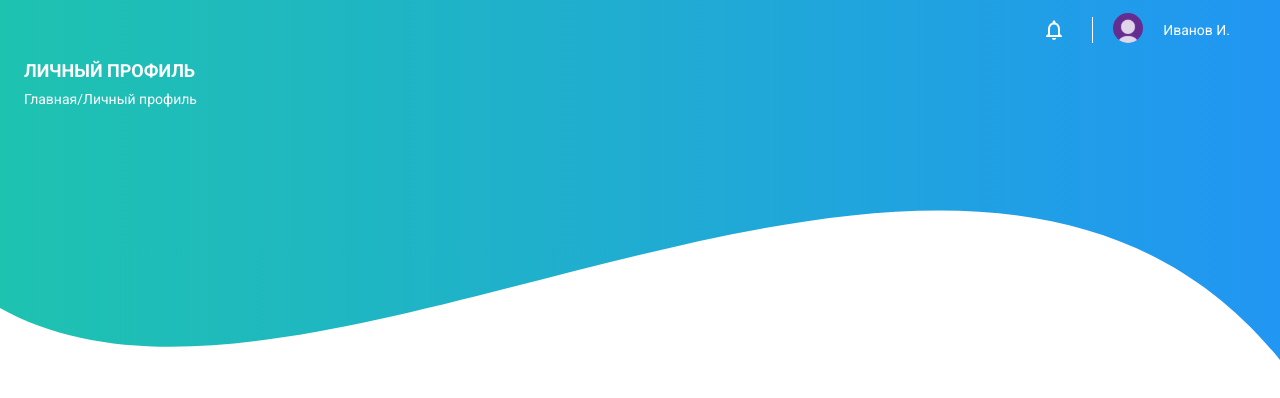
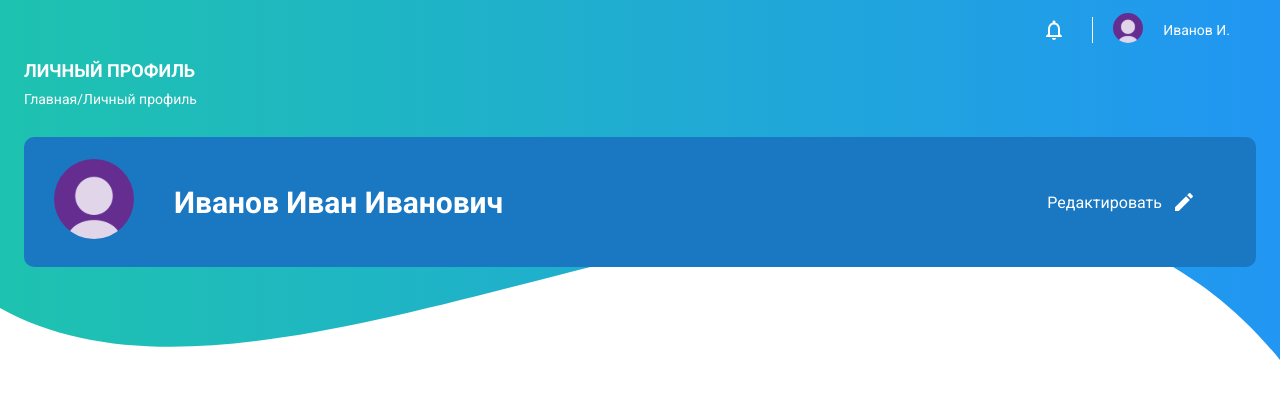
Before and after one commit to Yaniddze/NextJSApplication, a Next.js app: page / in a window 1280 px wide. Shown: the top 398 px of the page. Built offline with nearby package versions, Linux system fonts and the light colour scheme.

Commit message:
:sparkles: Create user holder

```diff
--- /dev/null
+++ b/components/UserHolder.tsx
@@ -0,0 +1,104 @@
+import { FC, useState, MouseEvent } from 'react';
+import styled from 'styled-components';
+
+import CreateIcon from '@material-ui/icons/Create';
+import CloseIcon from '@material-ui/icons/Close';
+
+import { AccountIcon } from './AccountIcon';
+
+const Wrapper = styled.div`
+  border-radius: 10px;
+  height: 130px;
+  background: #1A78C2;
+  display: flex;
+  align-items: center;
+  justify-content: space-between;
+
+  color: white;
+
+  & > div:first-child, & > div:last-child {
+    display: flex;
+    align-items: center;
+  }
+`;
+
+const LeftWrapper = styled.div`
+  margin-left: 30px;
+
+  font-size: 30px;
+  font-weight: 600;
+
+  & > div:last-child {
+    margin-left: 40px;
+  }
+`;
+
+const RightWrapper = styled.div`
+  margin-right: 60px;
+
+  &:hover {
+    cursor: pointer;
+  }
+
+  & > div:first-child {
+    margin-right: 10px;
+  }
+`;
+
+type PropTypes = {
+  children?: never;
+  username: string;
+  onEditChange: (editing: boolean) => void;
+}
+
+export const UserHolder: FC<PropTypes> = (
+  { username, onEditChange }: PropTypes,
+) => {
+  const [editing, setEditing] = useState(false);
+
+  const handleClick = (event: MouseEvent) => {
+    event.preventDefault();
+
+    setEditing((old) => {
+      onEditChange(!old);
+
+      return !old;
+    });
+  };
+
+  const editButton = !editing && (
+    <>
+      <div>
+        Редактировать
+      </div>
+      <CreateIcon />
+    </>
+  );
+
+  const closeButton = editing && (
+    <>
+      <div>
+        Закрыть
+      </div>
+      <CloseIcon />
+    </>
+  );
+
+  return (
+    <Wrapper>
+
+      <LeftWrapper>
+        <AccountIcon width={80} height={80} />
+        <div>
+          { username }
+        </div>
+      </LeftWrapper>
+
+      <RightWrapper onClick={handleClick}>
+        {editButton}
+        {closeButton}
+      </RightWrapper>
+
+    </Wrapper>
+  );
+};
--- a/pages/index.tsx
+++ b/pages/index.tsx
@@ -1,5 +1,6 @@
 // Core
-import { ReactElement } from 'react';
+import { ReactElement, useState } from 'react';
+import styled from 'styled-components';
 
 // Material Components
 import Container from '@material-ui/core/Container';
@@ -7,14 +8,25 @@ import Container from '@material-ui/core/Container';
 // My Components
 import { Header } from '../components/header';
 import { Title } from '../components/Title';
+import { UserHolder } from '../components/UserHolder';
+
+const ContainerWrapper = styled(Container)`
+  & > div {
+    margin-bottom: 30px;
+  }
+`;
 
 export default function Home(): ReactElement {
+  const username = 'Иванов Иван Иванович';
+  const [editing, setEditing] = useState(false);
+
   return (
     <div>
-      <Header username="Иванов Иван Иванович" />
-      <Container maxWidth="lg">
+      <Header username={username} />
+      <ContainerWrapper maxWidth="lg">
         <Title text="Личный профиль" subText="Главная/Личный профиль" />
-      </Container>
+        <UserHolder username={username} onEditChange={setEditing} />
+      </ContainerWrapper>
     </div>
   );
 }
```
